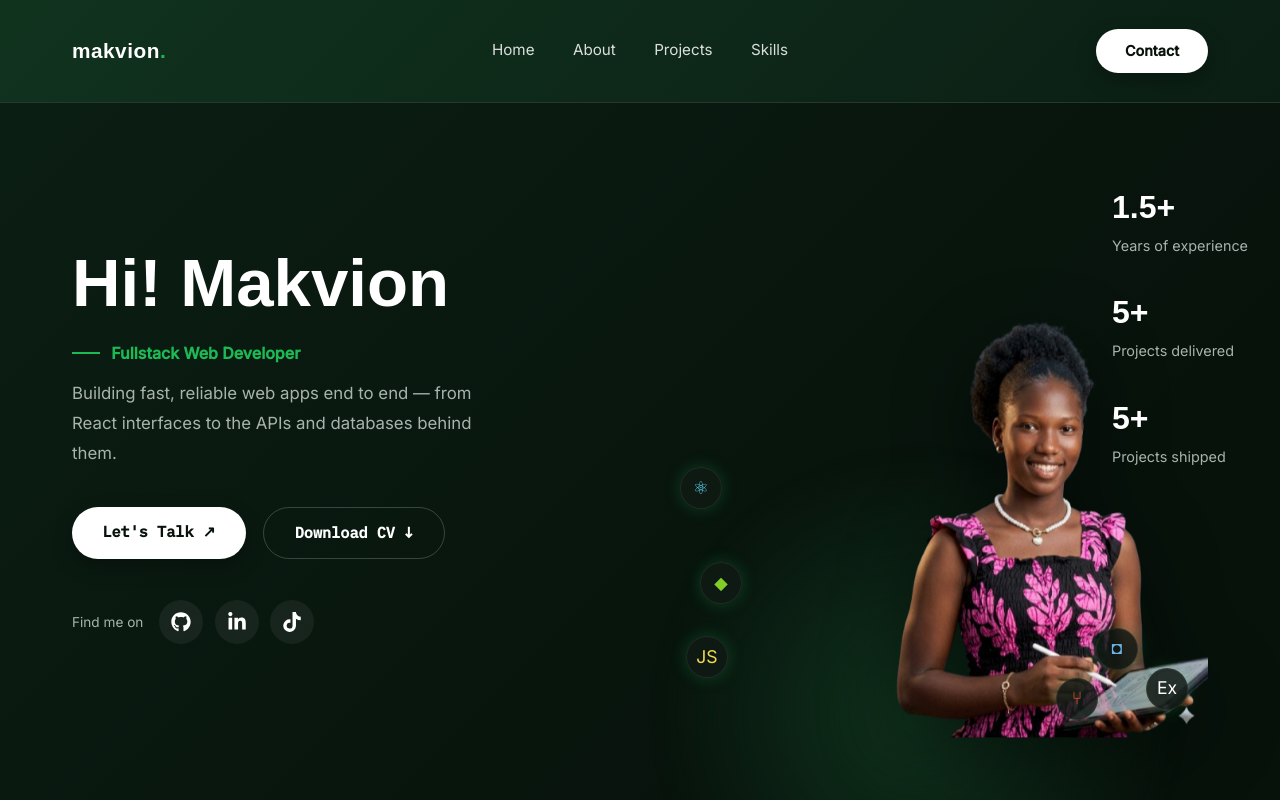
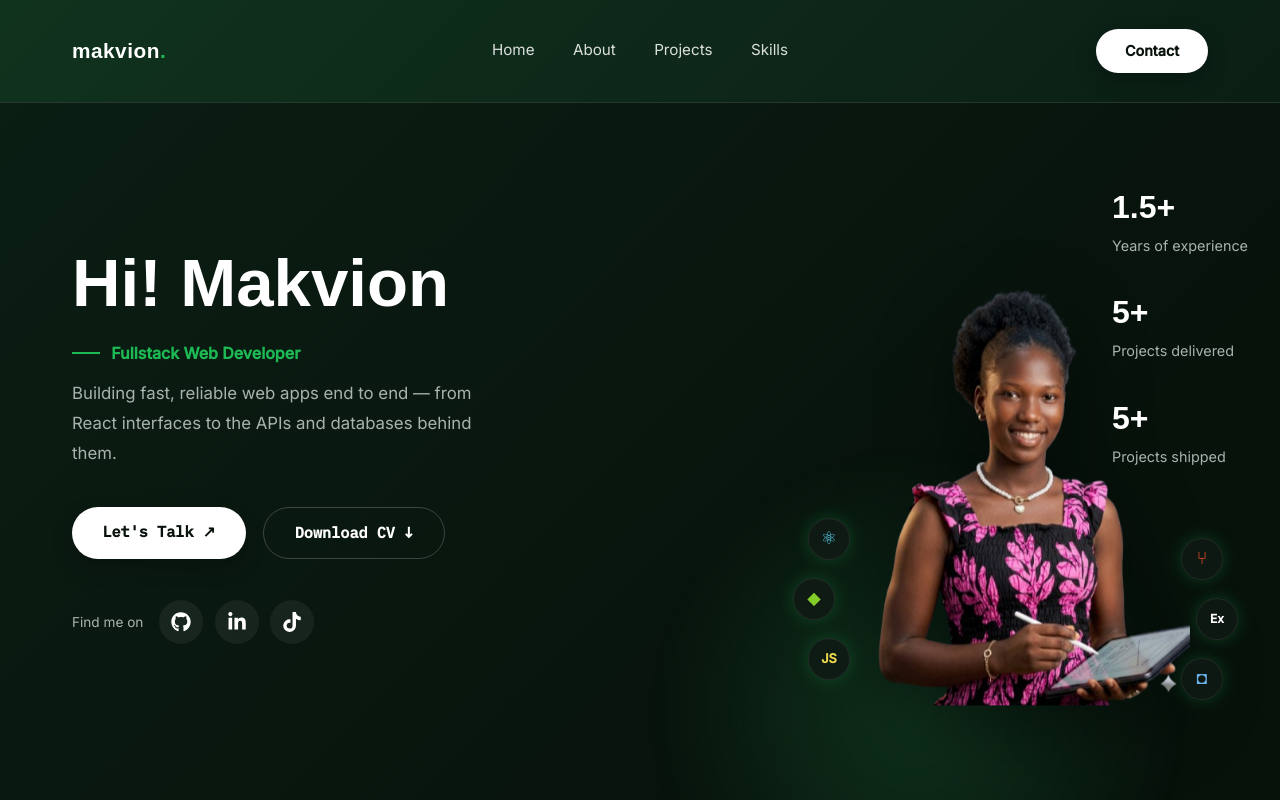
Before and after one commit to makvion-tech/MakvionTech, a React (Vite) app: page / in a window 1280 px wide. Shown: the top 800 px of the page. Built offline with nearby package versions, Linux system fonts and the light colour scheme.

Commit message:
first commit

```diff
--- a/src/components/Hero.jsx
+++ b/src/components/Hero.jsx
@@ -169,6 +169,7 @@ export default function Hero() {
           height: "100%",
         }}
       >
+        <div style={{ position: "relative", width: "380px", flexShrink: 0 }}>
           <img
             src="/photo.png"
             alt="Makvion, Fullstack Web Developer"
@@ -178,17 +179,20 @@ export default function Hero() {
               height: "460px",
               objectFit: "contain",
               filter: "drop-shadow(0 25px 40px rgba(0,0,0,0.45))",
-            marginBottom: "-2rem",
+              display: "block",
             }}
           />
 
-        {/* Floating tech stack badges around the photo */}
-        <span title="React" style={{ ...techBadgeStyle, position: "absolute", bottom: "38%", left: "-10px", color: "#61dafb" }}>⚛</span>
-        <span title="Node.js" style={{ ...techBadgeStyle, position: "absolute", bottom: "20%", left: "10px", color: "#83cd29" }}>◆</span>
-        <span title="JavaScript" style={{ ...techBadgeStyle, position: "absolute", bottom: "6%", left: "-4px", color: "#f0db4f" }}>JS</span>
-        <span title="PostgreSQL" style={{ ...techBadgeStyle, position: "absolute", bottom: "40px", right: "70px", color: "#6ab2e7" }}>◘</span>
-        <span title="Express" style={{ ...techBadgeStyle, position: "absolute", bottom: "0px", right: "20px", color: theme.colors.white }}>Ex</span>
-        <span title="Git" style={{ ...techBadgeStyle, position: "absolute", bottom: "-10px", right: "110px", color: "#f34f29" }}>⑂</span>
+          {/* Floating tech stack badges — positioned relative to the photo itself */}
+          <span title="React" style={{ ...techBadgeStyle, position: "absolute", bottom: "150px", left: "-20px" }}>
+            <span style={{ color: "#61dafb" }}>⚛</span>
+          </span>
+          <span title="Node.js" style={{ ...techBadgeStyle, position: "absolute", bottom: "90px", left: "-35px", color: "#83cd29" }}>◆</span>
+          <span title="JavaScript" style={{ ...techBadgeStyle, position: "absolute", bottom: "30px", left: "-20px", color: "#f0db4f", fontSize: "0.8rem", fontWeight: 700 }}>JS</span>
+          <span title="PostgreSQL" style={{ ...techBadgeStyle, position: "absolute", bottom: "10px", right: "-15px", color: "#6ab2e7" }}>◘</span>
+          <span title="Express" style={{ ...techBadgeStyle, position: "absolute", bottom: "70px", right: "-30px", color: theme.colors.white, fontSize: "0.75rem", fontWeight: 700 }}>Ex</span>
+          <span title="Git" style={{ ...techBadgeStyle, position: "absolute", bottom: "130px", right: "-15px", color: "#f34f29" }}>⑂</span>
+        </div>
 
         <div
           className="hero-stats"
```
Lines whose indentation alone changed are shown as unchanged.
